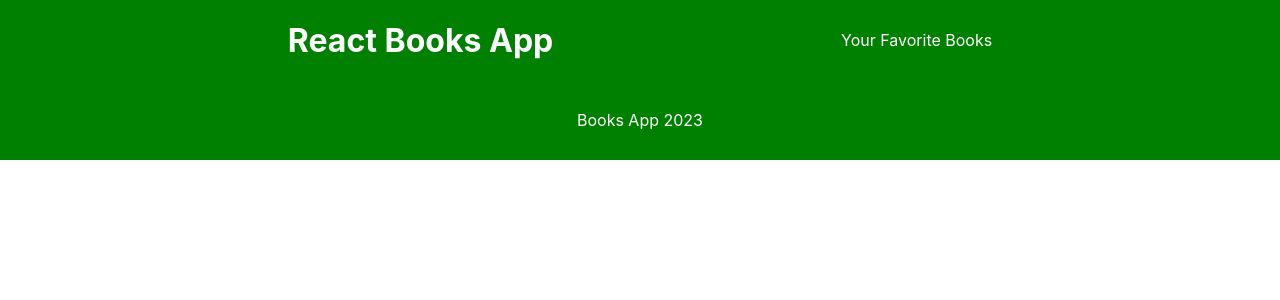
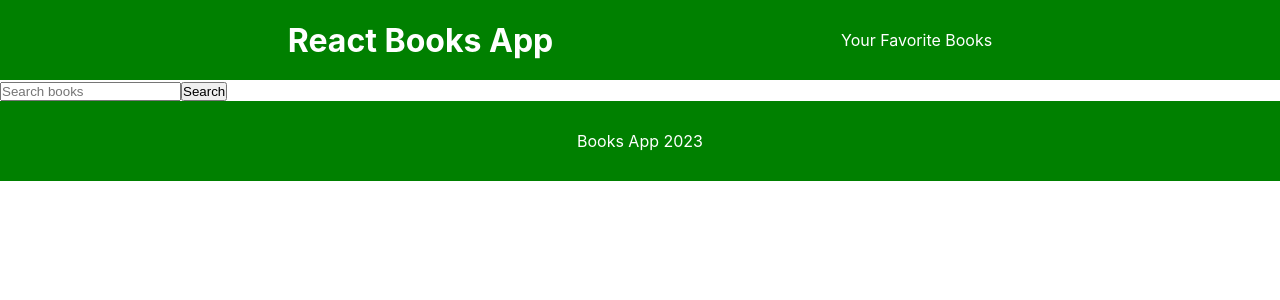
Before and after one commit to smperilla/bookapp-frontend, a React (Create React App) app: page /search in a window 1280 px wide. Shown: the top 300 px of the page. Built offline with nearby package versions, Linux system fonts and the light colour scheme.

Commit message:
integrated Google Books API

```diff
--- a/src/App.js
+++ b/src/App.js
@@ -5,6 +5,7 @@ import BookDetails from "./components/BookDetails";
 import Navbar from "./components/Navbar";
 import Footer from "./components/Footer";
 import Favorites from "./components/Favorites";
+import BookSearch from "./components/BookSearch";
 
 function App() {
   return (
@@ -14,6 +15,7 @@ function App() {
         <Route path="/" element={<BookList />} />
         <Route path="/book/:id" element={<BookDetails />} />
         <Route path="/favorites" element={<Favorites />} />
+        <Route path="/search" element={<BookSearch />} />
       </Routes>
       <Footer />
     </div>
--- /dev/null
+++ b/src/components/BookSearch.jsx
@@ -0,0 +1,59 @@
+import React, { useState } from 'react';
+import axios from 'axios';
+
+const BookSearch = () => {
+    const [query, setQuery] = useState('');
+    const [books, setBooks] = useState([]);
+    const [isLoading, setIsLoading] = useState(false);
+    const [error, setError] = useState(null);
+
+    const GOOGLE_API_KEY = 'AIzaSyD_002tn-ZbofAGQVOelVmqLzigntBI2EU';  // Replace with your Google Books API key
+    const GOOGLE_BOOKS_API_URL = 'https://www.googleapis.com/books/v1/volumes';
+
+    const searchBooks = async () => {
+        setIsLoading(true);
+        setError(null);
+
+        try {
+            const result = await axios.get(`${GOOGLE_BOOKS_API_URL}?q=${query}&key=${GOOGLE_API_KEY}`);
+            setBooks(result.data.items || []);
+        } catch (error) {
+            setError('Failed to fetch books');
+            console.error(error);
+        } finally {
+            setIsLoading(false);
+        }
+    };
+
+    const handleSubmit = (e) => {
+        e.preventDefault();
+        searchBooks();
+    };
+
+    return (
+        <div>
+            <form onSubmit={handleSubmit}>
+                <input
+                    type="text"
+                    placeholder="Search books"
+                    value={query}
+                    onChange={(e) => setQuery(e.target.value)}
+                />
+                <button type="submit">Search</button>
+            </form>
+            {isLoading && <p>Loading...</p>}
+            {error && <p>{error}</p>}
+            <ul>
+                {books.map((book) => (
+                    <li key={book.id}>
+                        <h3>{book.volumeInfo.title}</h3>
+                        <p>{book.volumeInfo.authors?.join(', ')}</p>
+                        <img src={book.volumeInfo.imageLinks?.thumbnail} alt={book.volumeInfo.title} />
+                    </li>
+                ))}
+            </ul>
+        </div>
+    );
+};
+
+export default BookSearch;
```
